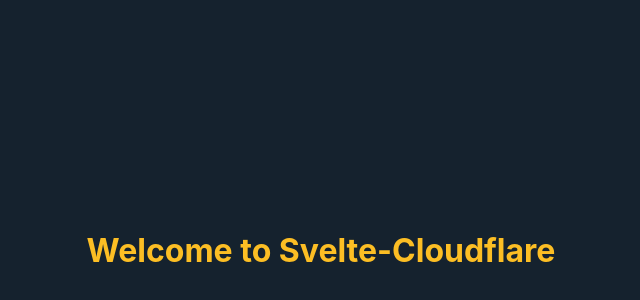
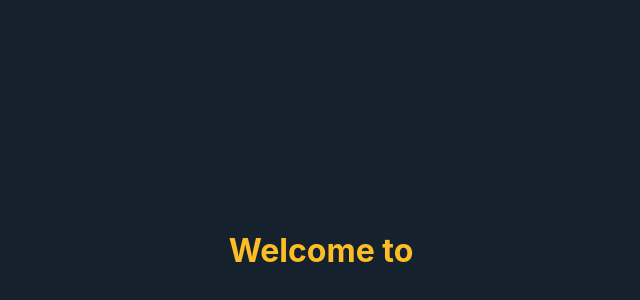
Before and after one commit to RustPanda/svelte-cloudflare, a SvelteKit app: page / in a window 1280 px wide. Shown: the part 150-450 px from the top of the page, without its empty margins (319-959 px from the left). Built offline with nearby package versions, Linux system fonts and the light colour scheme.

Commit message:
Fix wrapping

```diff
--- a/src/routes/+page.svelte
+++ b/src/routes/+page.svelte
@@ -1,4 +1,4 @@
-<h1>Welcome to Svelte-Cloudflare</h1>
+<h1>Welcome to </h1>
 
 <style>
     main {
@@ -12,6 +12,10 @@
       border: none;
       padding: 8px 12px;
       border-radius: 2px;
+    }
+
+    p{
+        white-space: nowrap;
     }
 
     :global(body) {
```
